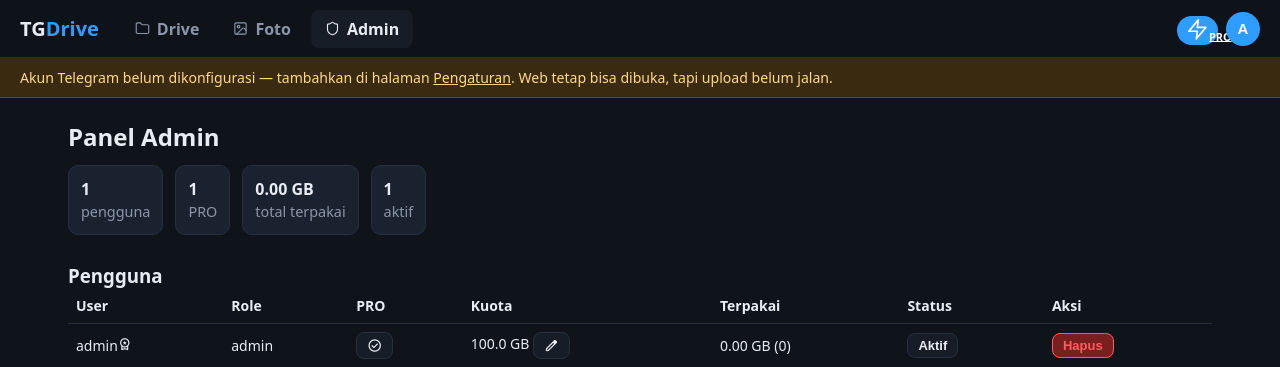
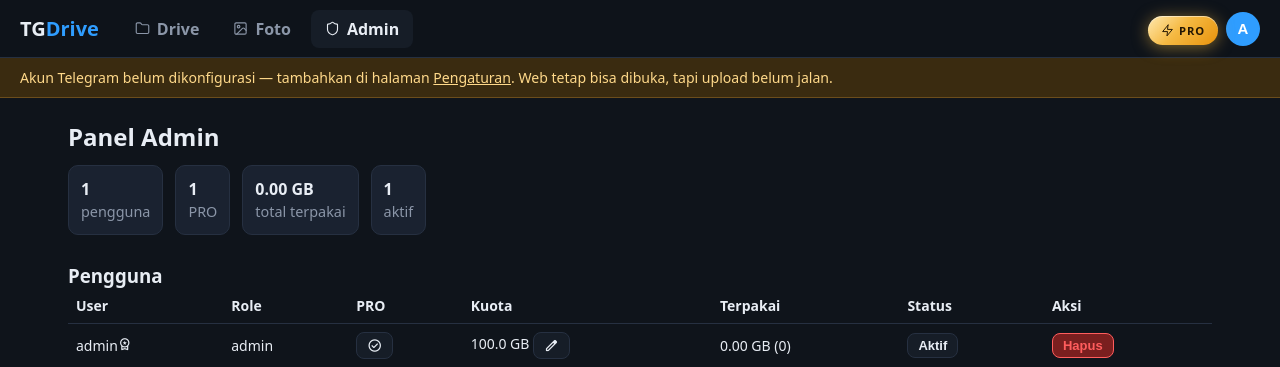
Before and after one commit to diyansantoso26/tgdrive-server, a Flask app: page /admin in a window 1280 px wide. Shown: the top 367 px of the page. Run offline with Flask 3, Linux system fonts and the light colour scheme; the visitor is signed in with stand-in values (Sample User, id 1); data comes from the database, SQL or seed files in the repository; data that the repository does not hold is empty; some libraries are stand-ins or nearby versions.

Commit message:
Badge PRO premium: gradient emas + animasi kilau

```diff
--- a/static/style.css
+++ b/static/style.css
@@ -248,9 +248,12 @@ button .mi,.btn .mi{vertical-align:-4px;font-size:1.15em}
 /* ikon nav */
 .topbar nav a{display:flex;align-items:center;gap:7px}
 .topbar nav a svg{width:15px;height:15px}
-/* badge PRO di topbar */
-.topbar nav a.probadge{background:linear-gradient(135deg,rgba(255,215,0,.16),rgba(255,180,0,.08));color:#c99a3f;border:1px solid rgba(255,200,60,.45);font-weight:700;letter-spacing:.4px}
-[data-theme="gelap"] .topbar nav a.probadge{color:#ffd98a}
+/* badge PRO di topbar — gradient emas premium + kilau */
+.top-pro{display:inline-flex;align-items:center;gap:5px;font-size:.7rem;font-weight:800;letter-spacing:.08em;color:#231603;background:linear-gradient(135deg,#ffe9b0 0%,#f5b942 45%,#e8930c 100%);padding:7px 13px;border-radius:20px;white-space:nowrap;box-shadow:0 2px 14px rgba(245,185,66,.4),inset 0 1px 0 rgba(255,255,255,.5);position:relative;overflow:hidden;text-decoration:none}
+.top-pro::after{content:'';position:absolute;top:0;left:-60%;width:40%;height:100%;background:linear-gradient(100deg,transparent,rgba(255,255,255,.55),transparent);transform:skewX(-20deg);animation:proshine 3s ease-in-out infinite;pointer-events:none}
+@keyframes proshine{0%,60%{left:-60%}100%{left:130%}}
+.top-pro svg{width:13px;height:13px}
+[data-theme="gelap"] .top-pro{box-shadow:0 2px 16px rgba(245,185,66,.5),inset 0 1px 0 rgba(255,255,255,.5)}
 /* toast undo */
 .utoast{position:fixed;left:50%;transform:translateX(-50%);bottom:22px;z-index:80;display:flex;gap:12px;align-items:center;
   background:var(--card);border:1px solid var(--line);border-radius:12px;padding:11px 16px;font-size:.88rem;
```
